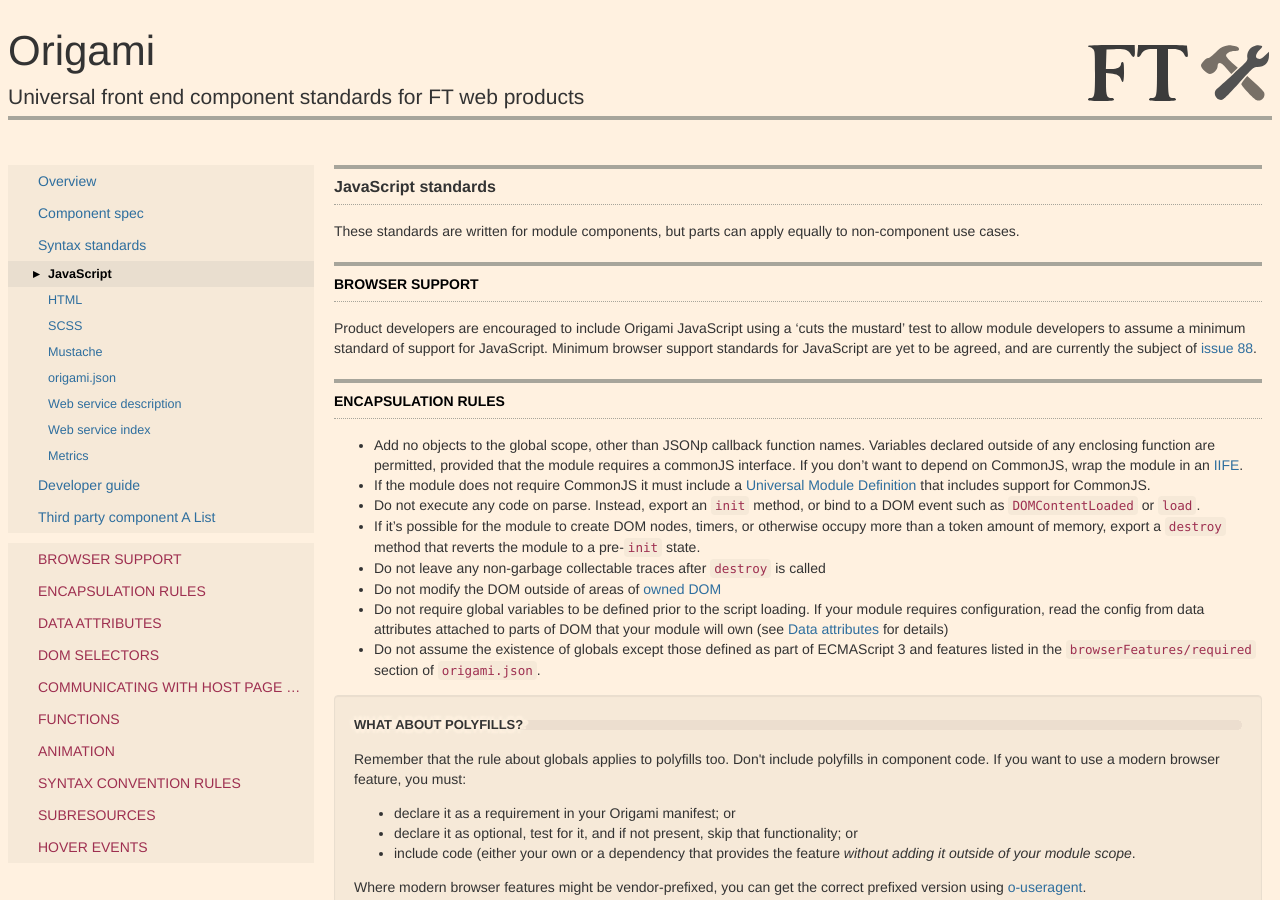
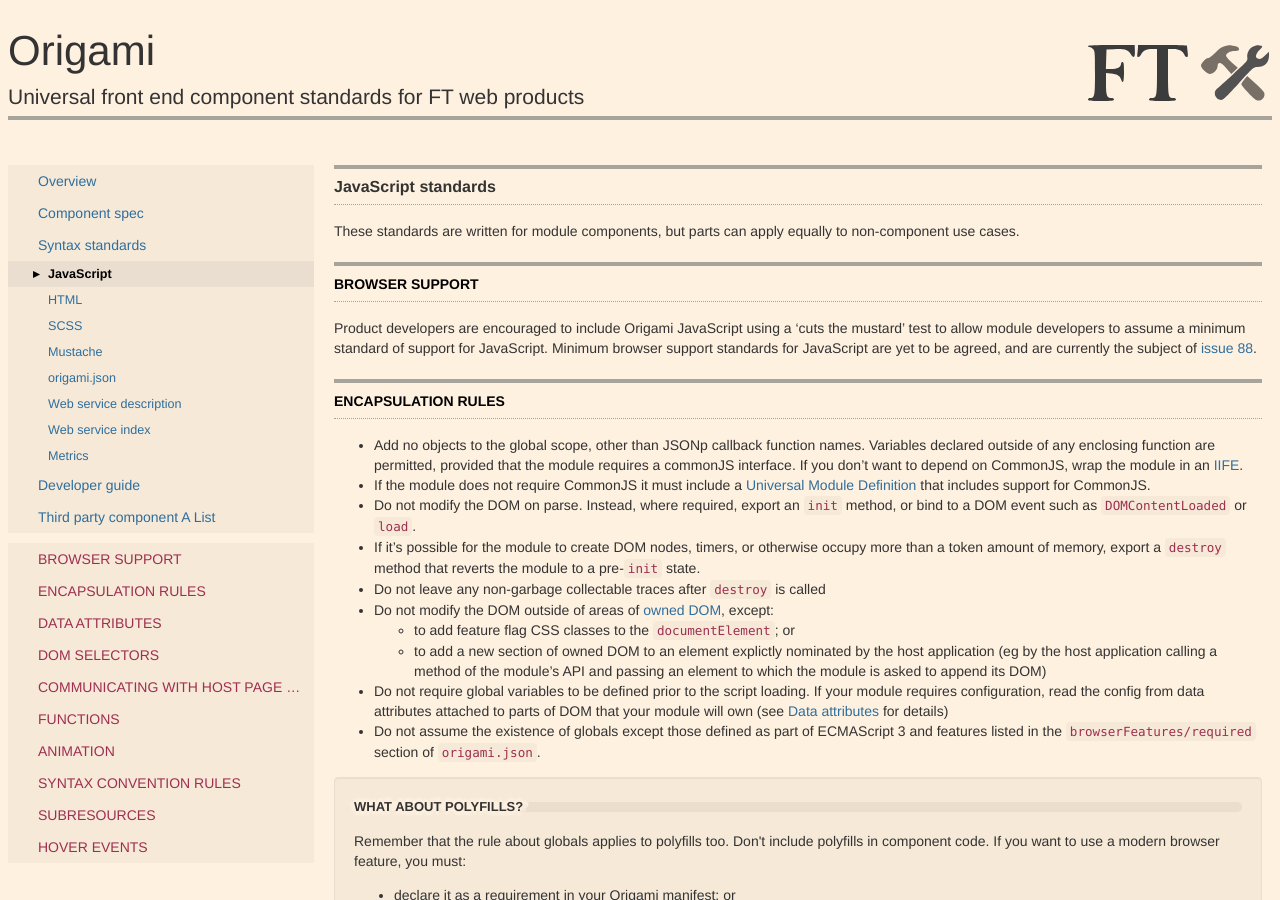
Before and after one commit to Financial-Times/ft-origami, a Jekyll site: the page built from docs/syntax/js.md, in a window 1280 px wide and 900 px high. Built offline with Jekyll 4.4.1, drawn with Linux system fonts in a browser that asks for light colours; some web fonts are replaced.

Commit message:
Tighten up JS execution rules, closes #163

```diff
--- a/docs/syntax/js.md
+++ b/docs/syntax/js.md
@@ -17,10 +17,12 @@ Product developers are encouraged to include Origami JavaScript using a 'cuts th
 
 * Add no objects to the global scope, other than JSONp callback function names.  Variables declared outside of any enclosing function are permitted, provided that the module requires a commonJS interface.  If you don't want to depend on CommonJS, wrap the module in an [IIFE](http://en.wikipedia.org/wiki/Immediately-invoked_function_expression).
 * If the module does not require CommonJS it must include a [Universal Module Definition](https://github.com/umdjs/umd/blob/master/returnExports.js) that includes support for CommonJS.
-* Do not execute any code on parse.  Instead, export an `init` method, or bind to a DOM event such as `DOMContentLoaded` or `load`.
+* Do not modify the DOM on parse.  Instead, where required, export an `init` method, or bind to a DOM event such as `DOMContentLoaded` or `load`.
 * If it's possible for the module to create DOM nodes, timers, or otherwise occupy more than a token amount of memory, export a `destroy` method that reverts the module to a pre-`init` state.
 * Do not leave any non-garbage collectable traces after `destroy` is called
-* Do not modify the DOM outside of areas of [owned DOM]({{site.baseurl}}/docs/syntax/html/#owned_dom)
+* Do not modify the DOM outside of areas of [owned DOM]({{site.baseurl}}/docs/syntax/html/#owned_dom), except:
+	* to add feature flag CSS classes to the `documentElement`; or
+	* to add a new section of owned DOM to an element explictly nominated by the host application (eg by the host application calling a method of the module's API and passing an element to which the module is asked to append its DOM)
 * Do not require global variables to be defined prior to the script loading.  If your module requires configuration, read the config from data attributes attached to parts of DOM that your module will own (see [Data attributes](#data_attributes) for details)
 * Do not assume the existence of globals except those defined as part of ECMAScript 3 and features listed in the `browserFeatures/required` section of `origami.json`.
 
```
